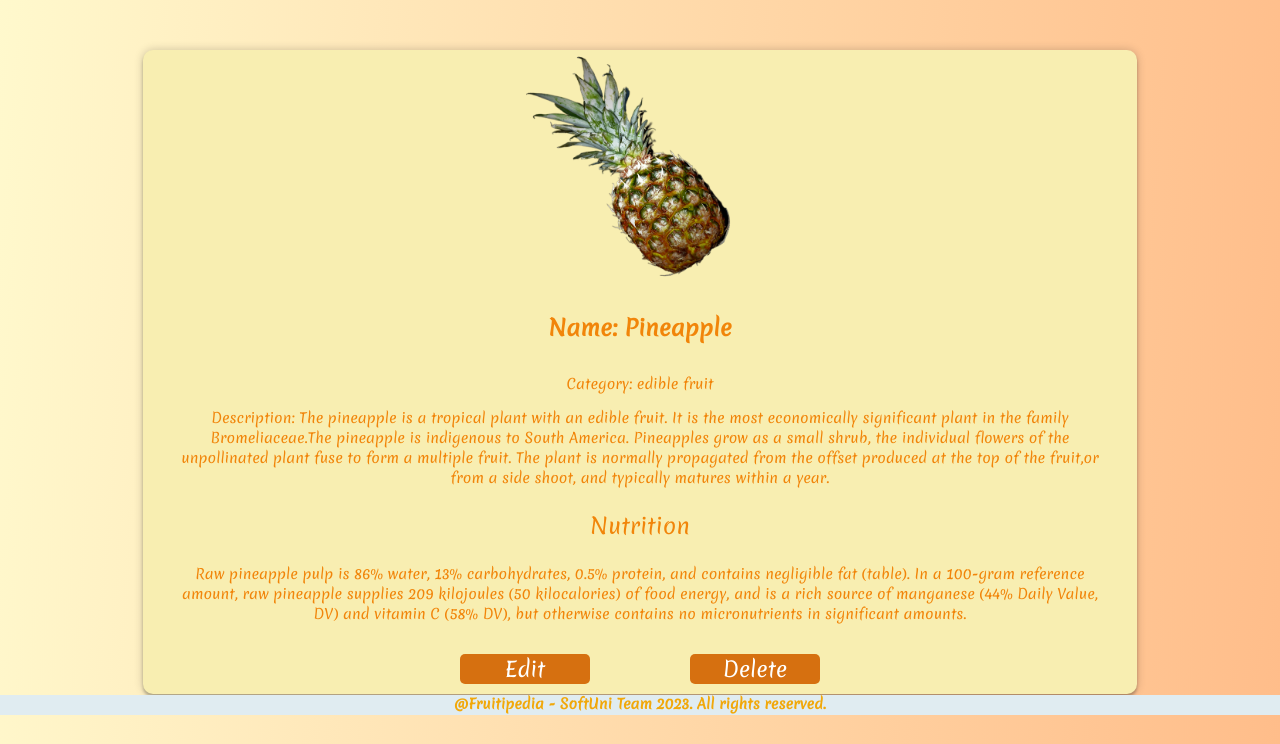
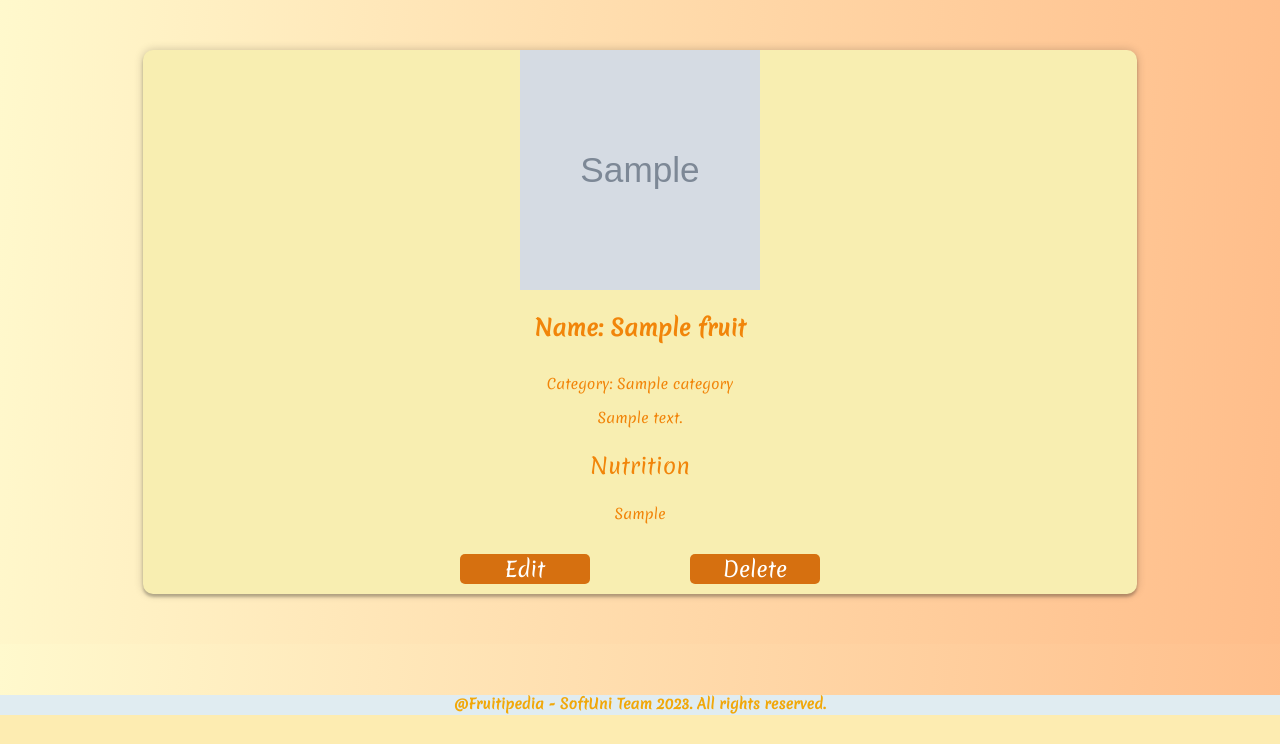
Before and after one commit to Yaneww11/FruitipediaApp, a Django app: page /1/fruit-details/ in a window 1280 px wide. Shown: the part 85-829 px from the top of the page. After the commit the page ends 800 px from the top, so only its background shows below. Run offline with Django 5.2, Linux system fonts and the light colour scheme; tables that the repository leaves empty hold one stand-in row (values such as "Sample post"); grey boxes marked "Sample" are stand-in pictures.

Commit message:
Improve details-fruit.html

```diff
--- a/FruitipediaApp/fruits/views.py
+++ b/FruitipediaApp/fruits/views.py
@@ -28,13 +28,18 @@ class CreateFruitView(CreateView):
     success_url = reverse_lazy('dashboard')
 
 
-
 def edit_view(request, pk):
     return render(request, 'fruits/edit-fruit.html')
 
 
 def details_view(request, pk):
-    return render(request, 'fruits/details-fruit.html')
+    fruit = Fruit.objects.get(pk=pk)
+
+    context = {
+        'fruit': fruit,
+    }
+
+    return render(request, 'fruits/details-fruit.html', context)
 
 
 def delete_view(request, pk):
--- a/templates/common/dashboard.html
+++ b/templates/common/dashboard.html
@@ -16,7 +16,7 @@
                     <!-- fruit description -->
                     <p class="description">{{ fruit.description|truncatechars:20}}</p>
                     <!-- fruit details button -->
-                    <a class="details-btn" href="#">More Info</a>
+                    <a class="details-btn" href="{% url 'fruit_details' fruit.pk %}">More Info</a>
                 </div>
             {% endfor %}
         </section>
--- a/templates/fruits/details-fruit.html
+++ b/templates/fruits/details-fruit.html
@@ -1,5 +1,4 @@
 {% extends 'common/base.html' %}
-{% load static %}
 {% block content %}
 
 <!-- Fruit Details -->
@@ -8,35 +7,23 @@
         <!-- fruit image -->
         <img
                 id="details-img"
-                src="{% static '/images/fruit%201.png' %}"
+                src="{{ fruit.image_url }}"
                 alt="example1"
         />
         <!-- fruit name -->
-        <p id="details-title">Name: Pineapple</p>
+        <p id="details-title">Name: {{ fruit.name }}</p>
         <div id="info-wrapper">
             <div id="details-description">
-                <p id="category">Category: edible fruit</p>
+                <p id="category">Category: {{ fruit.category }}</p>
                 <!-- fruit description -->
                 <p>
-                    Description: The pineapple is a tropical plant with an edible
-                    fruit. It is the most economically significant plant in the
-                    family Bromeliaceae.The pineapple is indigenous to South
-                    America. Pineapples grow as a small shrub, the individual
-                    flowers of the unpollinated plant fuse to form a multiple
-                    fruit. The plant is normally propagated from the offset
-                    produced at the top of the fruit,or from a side shoot, and
-                    typically matures within a year.
+                    {{ fruit.description }}
                 </p>
                 <!-- fruit nutrition -->
                 <p id="nutrition">Nutrition</p>
                 <!-- fruit nutrition details -->
                 <p id="details-nutrition">
-                    Raw pineapple pulp is 86% water, 13% carbohydrates, 0.5%
-                    protein, and contains negligible fat (table). In a 100-gram
-                    reference amount, raw pineapple supplies 209 kilojoules (50
-                    kilocalories) of food energy, and is a rich source of
-                    manganese (44% Daily Value, DV) and vitamin C (58% DV), but
-                    otherwise contains no micronutrients in significant amounts.
+                    {{ fruit.nutrition }}
                 </p>
             </div>
 
```
